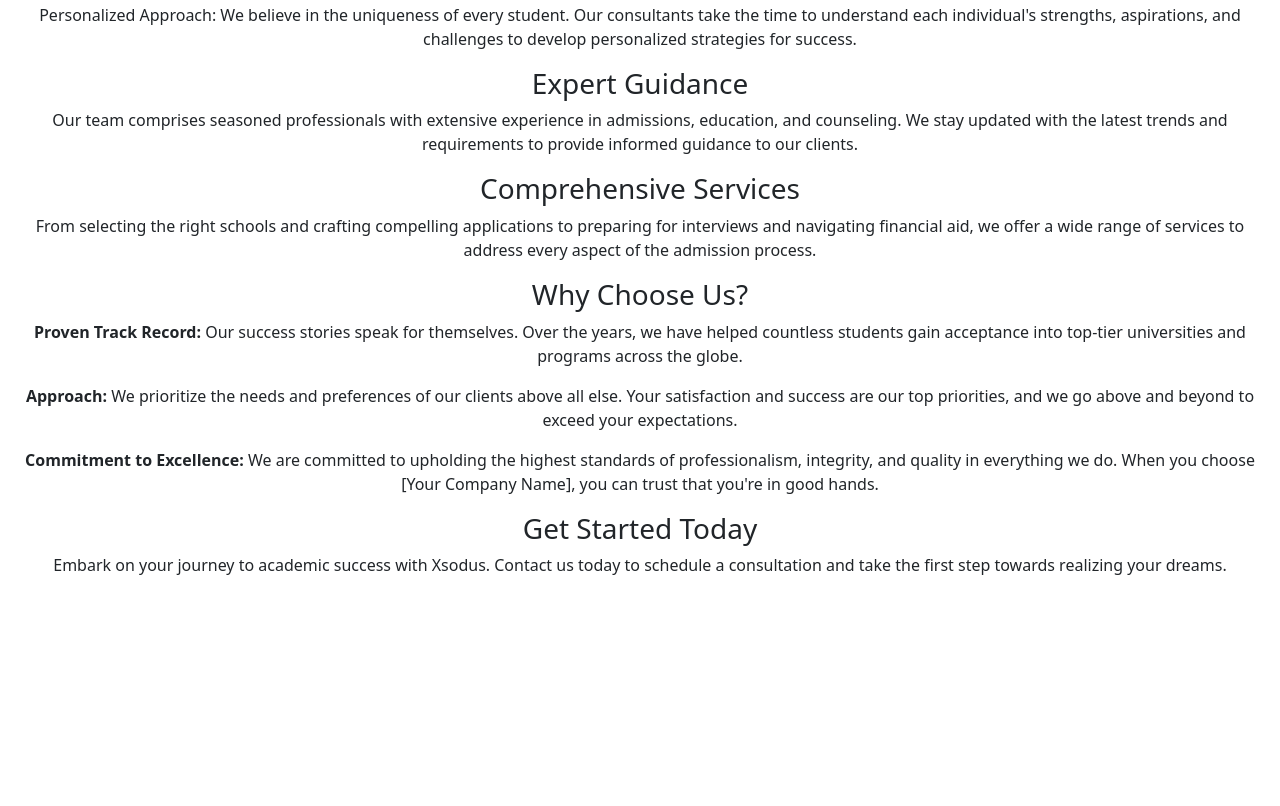
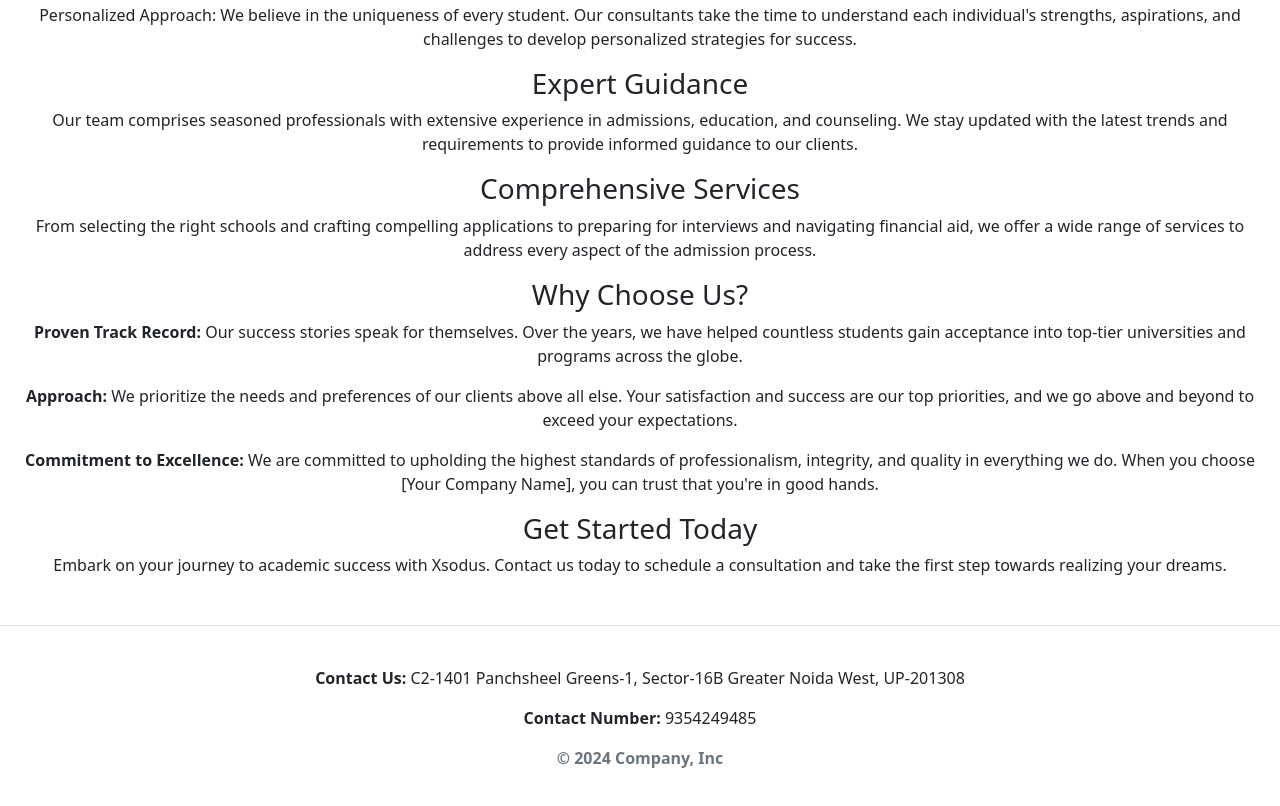
Before and after one commit to killingfreak/Xsodus, a plain HTML site: page index.html in a window 1280 px wide. Shown: the part 306-1112 px from the top of the page. Before the commit the page ends 899 px from the top, so only its background shows below. Drawn offline with nearby package versions, Linux system fonts and the light colour scheme.

Commit message:
added footer.

```diff
--- a/index.html
+++ b/index.html
@@ -85,6 +85,15 @@
         step towards realizing your dreams.</p>
     </div>
 
+    <div class="container-fluid border-top mt-5">
+        <footer class="py-3 my-4 text-center">
+            <p><b>Contact Us:</b>
+                C2-1401 Panchsheel Greens-1, Sector-16B Greater Noida West, UP-201308</p>
+            <p><b>Contact Number: </b>9354249485</p>
+            <p class="text-center text-muted"><b>© 2024 Company, Inc</b></p>
+        </footer>
+    </div>
+
 </body>
 
 </html>
```
